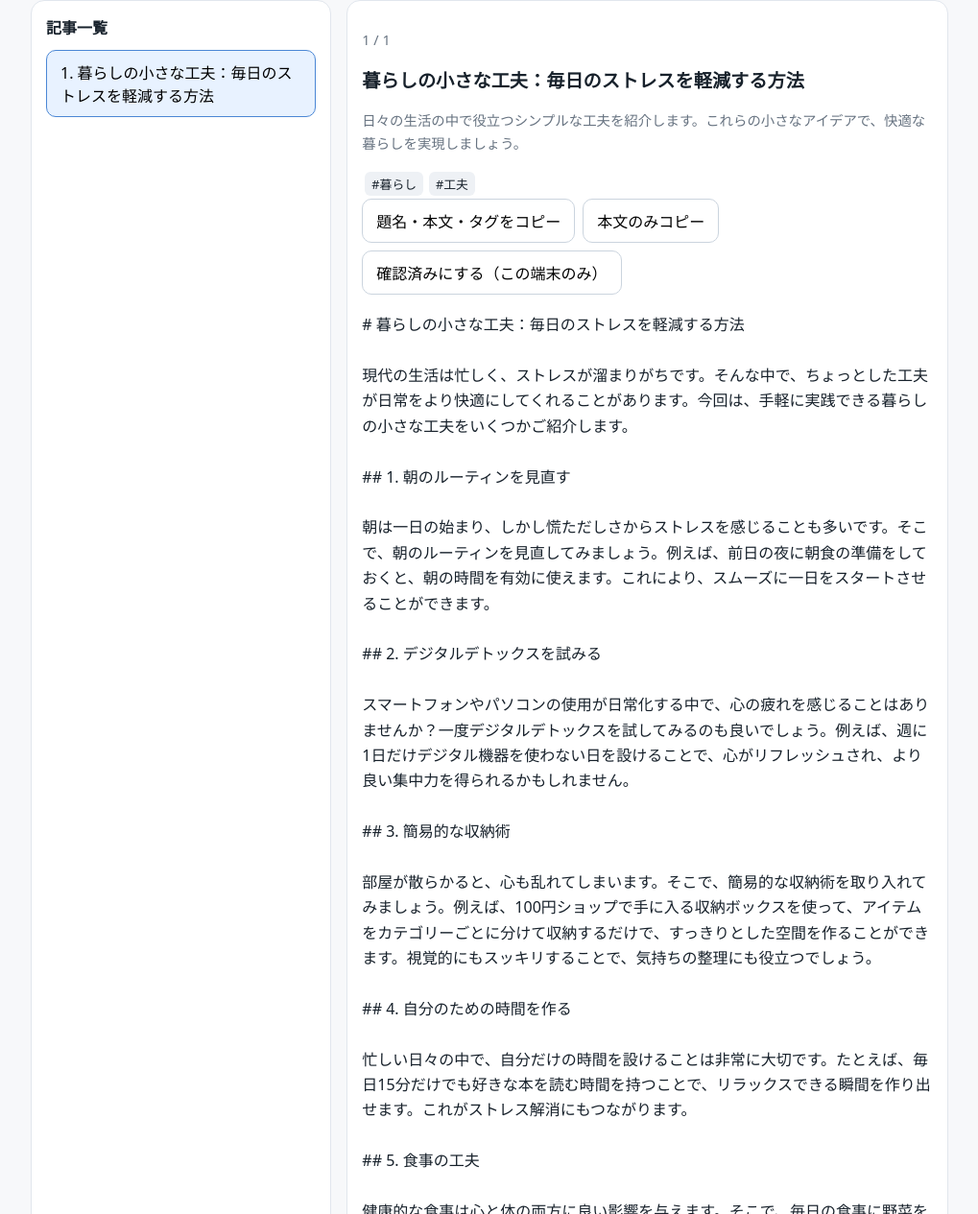
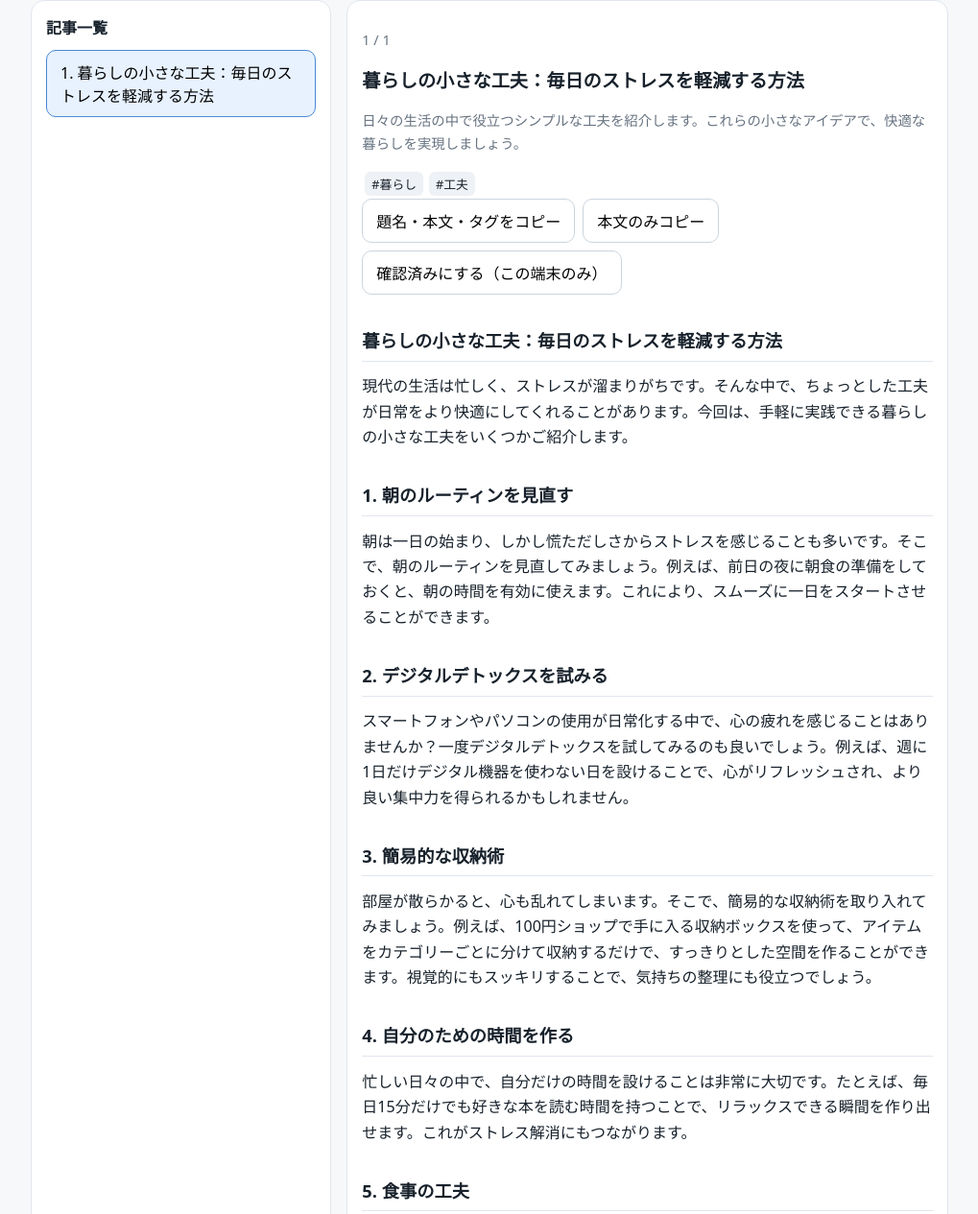
Before and after one commit to kw0809suzuki-oss/noteryousansimaasu, a plain HTML site: page index.html in a window 1280 px wide. Shown: the part 195-1460 px from the top of the page at 96% size, without its empty margins (130-1149 px from the left). Drawn offline with Linux system fonts and the light colour scheme.

Commit message:
Correct Markdown newline and heading parsing

```diff
--- a/index.html
+++ b/index.html
@@ -35,16 +35,16 @@ function reviewedKey(i){return "review:"+identity+":"+articles[i].id}
 function reviewed(i){return localStorage.getItem(reviewedKey(i))==="yes"}
 function renderArticle(markdown){
  const root=$("body");root.replaceChildren();
- const lines=String(markdown||"").replace(/\\r/g,"").split("\\n");
+ const lines=String(markdown||"").replace(/\r/g,"").split("\n");
  let block=[],list=null;
- function paragraph(){if(!block.length)return;const p=document.createElement("p");p.textContent=block.join("\\n");root.append(p);block=[]}
+ function paragraph(){if(!block.length)return;const p=document.createElement("p");p.textContent=block.join("\n");root.append(p);block=[]}
  function flushList(){list=null}
  for(const line of lines){
    const t=line.trim();
    if(!t){paragraph();flushList();continue}
-   const heading=t.match(/^(#{1,3})\\s+(.+)$/);
+   const heading=t.match(/^(#{1,3})\s+(.+)$/);
    if(heading){paragraph();flushList();const h=document.createElement(heading[1].length===1?"h2":heading[1].length===2?"h2":"h3");h.textContent=heading[2];root.append(h);continue}
-   const item=t.match(/^[-*]\\s+(.+)$/);
+   const item=t.match(/^[-*]\s+(.+)$/);
    if(item){paragraph();if(!list){list=document.createElement("ul");root.append(list)}const li=document.createElement("li");li.textContent=item[1];list.append(li);continue}
    flushList();block.push(line);
  }
```
